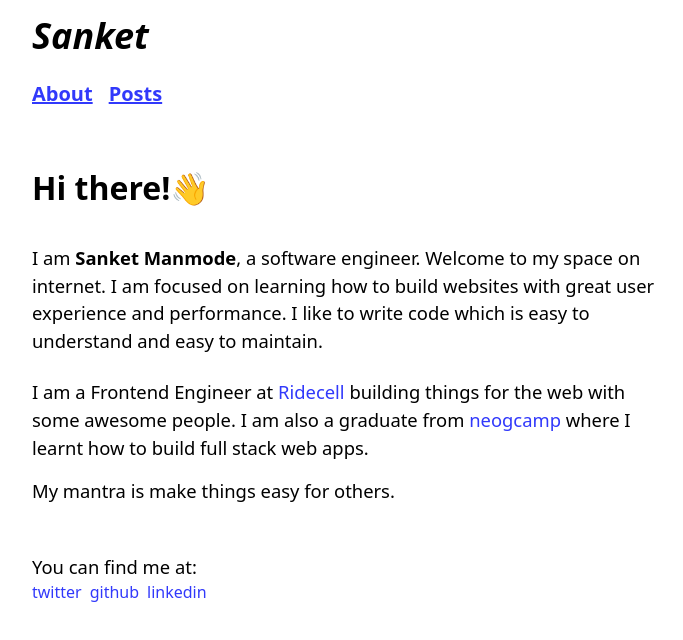
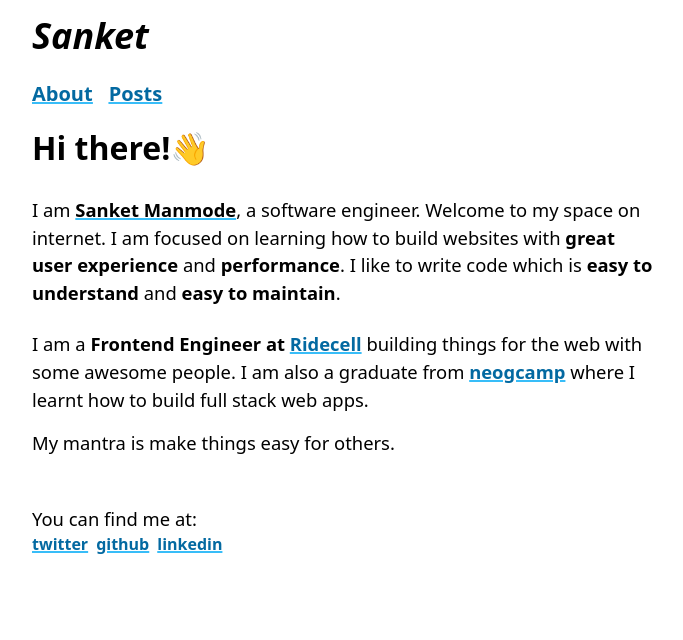
Before and after one commit to manmodesanket/website, a Next.js app: page / in a window 1280 px wide. Shown: the top 640 px of the page, without its empty margins (296-979 px from the left). Built offline with nearby package versions, Linux system fonts and the light colour scheme.

Commit message:
feat: Added underlines to links and changed intro

```diff
--- a/src/components/Header/Header.tsx
+++ b/src/components/Header/Header.tsx
@@ -11,15 +11,15 @@ const Header: React.FC<HeaderProps> = ({}) => {
         <Link href="/" passHref>
           <h1 className="italic text-4xl py-2 text-black">Sanket</h1>
         </Link>
-        <div className="flex text-xl mt-4">
-          <div>
-            <Link href="/" passHref>
-              <div className="font-bold underline">About</div>
+        <div className="flex text-xl mt-4 ">
+          <div className="hover:bg-sky-200 underline decoration-sky-400 decoration-2">
+            <Link className="text-sky-700 " href="/" passHref>
+              <div className="font-bold">About</div>
             </Link>
           </div>
-          <div className="ml-4">
-            <Link href="/posts" passHref>
-              <div className="font-bold underline">Posts</div>
+          <div className="ml-4 hover:bg-sky-200 underline decoration-sky-400 decoration-2">
+            <Link className="text-sky-700" href="/posts" passHref>
+              <div className="font-bold">Posts</div>
             </Link>
           </div>
         </div>
--- a/src/components/Intro/Intro.tsx
+++ b/src/components/Intro/Intro.tsx
@@ -11,25 +11,38 @@ const Intro: React.FC<{}> = () => {
 
   return (
     <Layout>
-      <main className="flex flex-col justify-around md:px-0">
-        <section className="md:mb-0 my-8">
-          <h2 className="py-2">Hi there!👋</h2>
+      <main className="flex flex-col justify-around">
+        <section>
+          <h2>Hi there!👋</h2>
         </section>
         <section className="md:mb-0 my-4">
           <p className="py-2">
-            I am <span className="font-bold">Sanket Manmode</span>, a software
-            engineer. Welcome to my space on internet. I am focused on learning
-            how to build websites with great user experience and performance. I
-            like to write code which is easy to understand and easy to maintain.
+            I am{" "}
+            <b className="underline decoration-sky-400 decoration-2 hover:bg-sky-200">
+              Sanket Manmode
+            </b>
+            , a software engineer. Welcome to my space on internet. I am focused
+            on learning how to build websites with <b>great user experience</b>{" "}
+            and <b>performance</b>. I like to write code which is{" "}
+            <b>easy to understand</b> and <b>easy to maintain</b>.
           </p>
         </section>
         <section className="mb-8 md:mb-0 my-4">
           <p className="mb-4">
-            I am a Frontend Engineer at{" "}
-            <Link link="https://ridecell.com/" text="Ridecell" /> building
-            things for the web with some awesome people. I am also a graduate
-            from <Link link="https://neog.camp/" text="neogcamp" /> where I
-            learnt how to build full stack web apps.
+            I am a <b>Frontend Engineer at</b>{" "}
+            <Link
+              className="text-sky-700 underline decoration-sky-400 decoration-2 hover:bg-sky-200"
+              link="https://ridecell.com/"
+              text="Ridecell"
+            />{" "}
+            building things for the web with some awesome people. I am also a
+            graduate from{" "}
+            <Link
+              className="text-sky-700 underline decoration-sky-400 decoration-2 hover:bg-sky-200"
+              link="https://neog.camp/"
+              text="neogcamp"
+            />{" "}
+            where I learnt how to build full stack web apps.
           </p>
 
           <p className="mb-4">My mantra is make things easy for others.</p>
@@ -39,7 +52,11 @@ const Intro: React.FC<{}> = () => {
           <div className="flex space-x-2">
             {Object.keys(socials).map((item) => (
               <span key={`${item}_link`}>
-                <a href={socials[item]}>{item}</a>
+                <Link
+                  className="text-sky-700 underline decoration-sky-400 decoration-2 hover:bg-sky-200"
+                  link={socials[item]}
+                  text={item}
+                />
               </span>
             ))}
           </div>
--- a/src/components/Link/Link.tsx
+++ b/src/components/Link/Link.tsx
@@ -1,8 +1,12 @@
 import React from "react";
 
-const Link: React.FC<{ link: string; text: string }> = ({ link, text }) => {
+const Link: React.FC<{ className?: string; link: string; text: string }> = ({
+  className,
+  link,
+  text,
+}) => {
   return (
-    <a target="_blank" rel="noreferrer" href={link}>
+    <a className={className} target="_blank" rel="noreferrer" href={link}>
       {text}
     </a>
   );
--- a/src/pages/posts/index.tsx
+++ b/src/pages/posts/index.tsx
@@ -30,7 +30,7 @@ function PostPage({ posts }: { posts: Post[] }) {
             <div key={item.slug} className="mb-4">
               <h3>
                 <Link
-                  className="text-black hover:underline"
+                  className="text-sky-700 underline decoration-sky-400 decoration-2 hover:bg-sky-200"
                   href={`/posts/${item.slug}`}
                 >
                   {item.title}
--- a/src/styles/globals.css
+++ b/src/styles/globals.css
@@ -69,7 +69,7 @@ b {
 }
 
 a {
-  color: var(--color-blue);
+  font-weight: 600;
 }
 
 ul {
```
